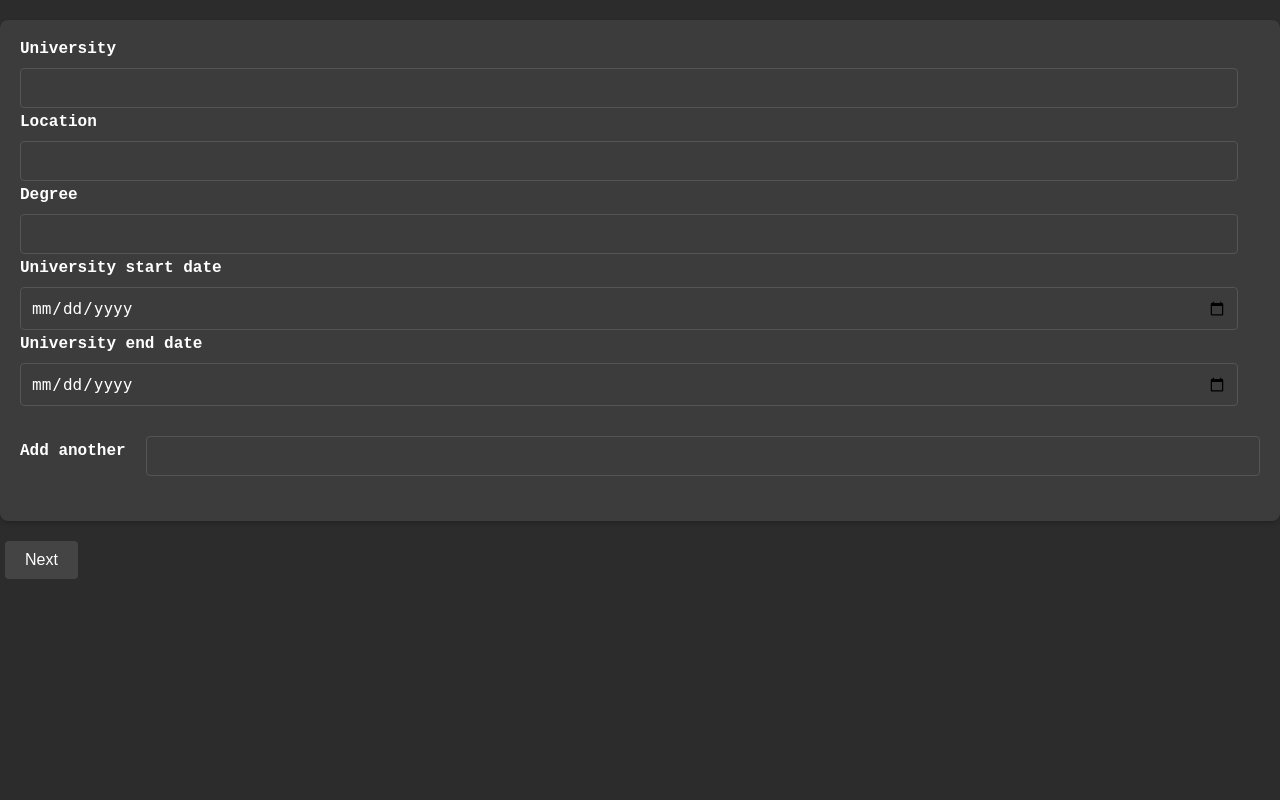
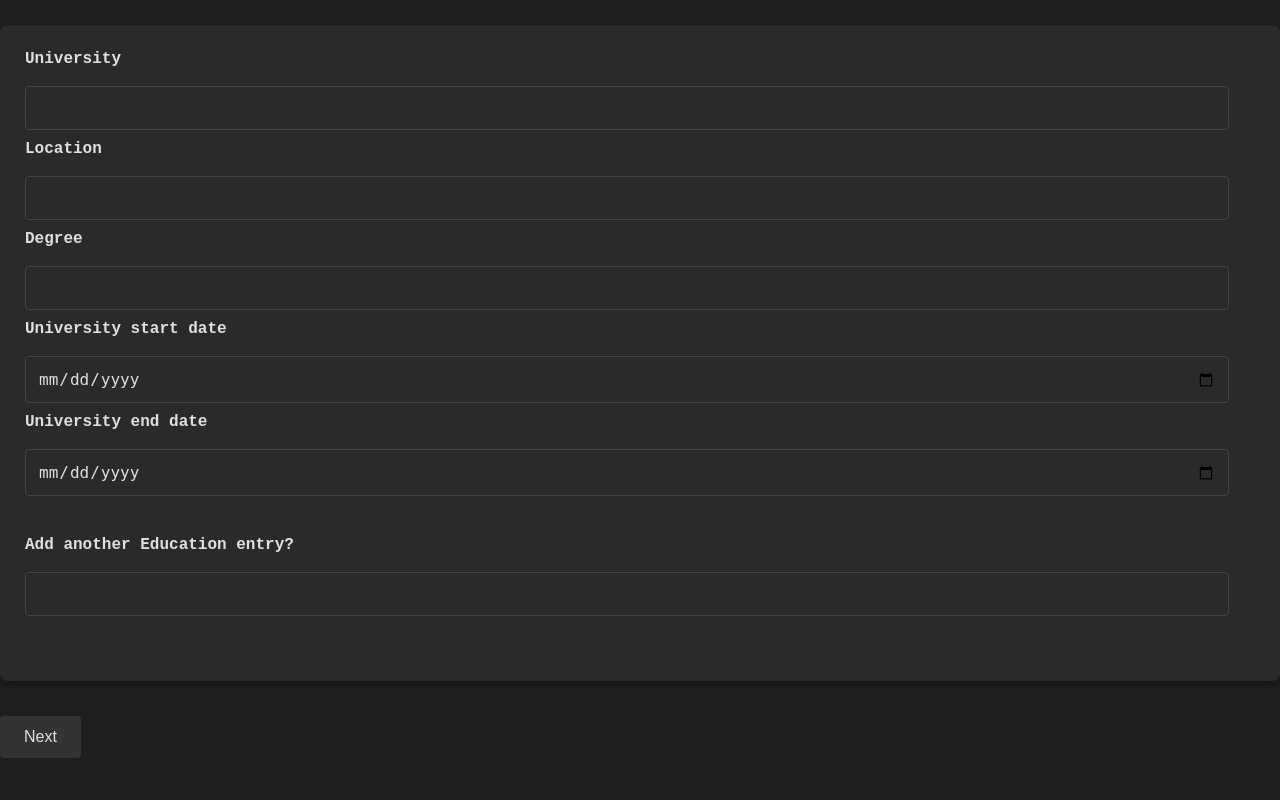
Before and after one commit to liamhoganson/cv-creator, a Python web app: template templates/education.html in a window 1280 px wide. Run offline with Jinja, Linux system fonts and the light colour scheme; the template is opened without the code that fills it, so the values that code supplies are empty, except form fields; form fields are guessed from the names that the template uses.

Commit message:
Restructured a bit and adjusted templates

```diff
--- a/abc.py
+++ b/abc.py
@@ -1,7 +1,6 @@
 from abc import ABC, abstractmethod
 
 class AbstractPage(ABC):
-
     @abstractmethod
     def process_form(self, form: object, is_multiple: bool=True) -> dict:
         pass
--- a/data_models/flask_form_data_models.py
+++ b/data_models/flask_form_data_models.py
@@ -85,7 +85,7 @@ class CertsDataModel(BaseModel):
         return CommonFunctionality(v=v).convert_to_list()
 
 class CompiledPayload(BaseModel):
-    user_data: Dict[str, str]
+    user_data: UserDataModel
     education_data: Optional[List[EducationDataModel]] = None
     experience_data: Optional[List[ExperienceDataModel]] = None
     projects_data: Optional[List[ProjectDataModel]] = None
--- a/network/API.py
+++ b/network/API.py
@@ -20,4 +20,4 @@ class ChatGPT():
                 {"role": "user", "content": f"Can you write me a professional resume summary given this data: {self.resume_data}"}
             ]
         )
-        return response
+        return response.choices[0].message.content
--- a/site/routes.py
+++ b/site/routes.py
@@ -43,6 +43,10 @@ def certs():
     page = CertsData()
     return page.handle_request()
 
+# @site.route('/ai-assist-options', methods=['GET', 'POST'])
+# def ai_assist():
+#     return page.handle_request()
+
 @site.route("/submit", methods=["GET"])
 def submit():
     return render_template("submitted.html")
--- a/static/styles.css
+++ b/static/styles.css
@@ -1,85 +1,97 @@
 body {
-    background-color: #2c2c2c; /* Gray/blackish background */
-    color: #ffffff; /* White text */
-    font-family: 'Courier New', monospace; /* Font style */
+    background-color: #1e1e1e;
+    color: #e0e0e0;
+    font-family: 'Courier New', monospace;
     margin: 0;
     padding: 0;
 }
 
 .container {
-    max-width: 900px;
+    max-width: 800px;
     margin: 0 auto;
-    padding: 20px;
+    padding: 30px;
 }
 
 .education-form, .project-form {
-    background-color: #3c3c3c; /* Dark gray background for forms */
-    padding: 20px;
-    margin: 20px 0; /* Spacing between forms */
+    background-color: #2a2a2a;
+    padding: 25px;
+    margin: 25px 0;
     border-radius: 8px;
-    box-shadow: 0 2px 4px rgba(0, 0, 0, 0.2);
+    box-shadow: 0 4px 8px rgba(0, 0, 0, 0.3);
 }
 
 button {
-    background-color: #444444; /* Dark gray buttons */
-    color: #ffffff; /* White text on buttons */
+    background-color: #333333;
+    color: #e0e0e0;
     border: none;
-    padding: 10px 20px;
-    margin: 0 5px;
+    padding: 12px 24px;
+    margin: 10px 0;
     cursor: pointer;
     border-radius: 4px;
     font-size: 16px;
+    transition: background-color 0.3s ease;
 }
 
 button:hover {
-    background-color: #555555; /* Slightly lighter gray on hover */
+    background-color: #444444;
 }
 
 input, textarea, select {
-    background-color: #3c3c3c; /* Dark gray background for input fields */
-    color: #ffffff; /* White text for input fields */
-    border: 1px solid #555555; /* Gray border */
-    padding: 10px;
-    margin: 5px 0;
-    width: calc(100% - 22px); /* Adjusted for padding and border */
+    background-color: #2a2a2a;
+    color: #e0e0e0;
+    border: 1px solid #444444;
+    padding: 12px;
+    margin: 10px 0;
+    width: calc(100% - 26px);
     box-sizing: border-box;
     border-radius: 4px;
     font-size: 16px;
+    transition: border-color 0.3s ease;
+}
+
+input:focus, textarea:focus, select:focus {
+    border-color: #666666;
+    outline: none;
 }
 
 input::placeholder, textarea::placeholder {
-    color: #bbbbbb; /* Light gray for placeholders */
+    color: #888888;
 }
 
 label {
     display: block;
-    margin-bottom: 5px;
+    margin-bottom: 8px;
     font-weight: bold;
 }
 
 .form-group {
-    margin-bottom: 15px;
+    margin-bottom: 20px;
 }
 
 textarea {
-    height: 100px; /* Adjust the height as needed */
+    height: 120px;
 }
 
 .add-entry-container {
-    display: flex;
-    align-items: center;
-    margin: 20px 0;
+    display: block;
+    margin: 30px 0;
 }
 
 .add-entry-container label {
-    margin-right: 10px;
-    white-space: nowrap; /* Prevent label from wrapping to next line */
-}
-
-.add-entry-container select {
-    margin-right: 10px; /* Space between select box and button */
+    display: block;
+    margin-bottom: 8px;
+    white-space: normal;
 }
 
 .add-entry-container button {
-    flex-shrink: 0;
+    width: auto;
+    padding: 10px 20px;
+    margin-top: 10px;
 }
+
+hr {
+    border: none;
+    height: 1px;
+    background-color: #444444;
+    margin: 40px 0;
+}
--- a/templates/certs.html
+++ b/templates/certs.html
@@ -14,5 +14,6 @@
             </div>
         </div>
         <button type="submit">Next</button>
+    </form>
 </body>
 </html>
--- a/templates/education.html
+++ b/templates/education.html
@@ -16,8 +16,8 @@
                 <div>{{ education_form.university_start_date.label }} {{ education_form.university_start_date }}</div>
                 <div>{{ education_form.university_end_date.label }} {{ education_form.university_end_date }}</div>
                 <div class="add-entry-container">
-                    <label for="add_another">{{ education_form.add_another.label }}</label>
-                    {{ education_form.add_another() }}
+                    <label for="add_another">Add another Education entry?</label>
+                    <div>{{ education_form.add_another() }}</div>
                 </div>
             </div>
         </div>
--- a/templates/experience.html
+++ b/templates/experience.html
@@ -14,7 +14,10 @@
                 <div>{{ experience_form.company.label }} {{ experience_form.company }}</div>
                 <div>{{ experience_form.location.label }} {{ experience_form.location }}</div>
                 <div>{{ experience_form.job_functions.label }} {{ experience_form.job_functions }}</div>
-                <div>{{ experience_form.add_another.label }}: {{ experience_form.add_another() }}</div>
+                <div class="add-entry-container">
+                    <label>{{ experience_form.add_another.label }}</label>
+                    {{ experience_form.add_another() }}
+                </div>
             </div>
         </div>
         <button type="submit">Next</button>
--- a/templates/index.html
+++ b/templates/index.html
@@ -6,7 +6,7 @@
     <link rel="stylesheet" href="{{ url_for('static', filename='styles.css') }}">
 </head>
 <body>
-    <form method="POST", action="{{ url_for('site.userinfo') }}">
+    <form method="POST" action="{{ url_for('site.userinfo') }}">
         {{ user_form.hidden_tag() }}
         <div id="userinfo-forms">
             <div class="userinfo-form">
--- a/templates/projects.html
+++ b/templates/projects.html
@@ -14,7 +14,10 @@
                 <div>{{ project_form.github_repo_link.label }} {{ project_form.github_repo_link }}</div>
                 <div>{{ project_form.skills_learned.label }} {{ project_form.skills_learned }}</div>
                 <div>{{ project_form.project_functions.label }} {{ project_form.project_functions }}</div>
-                <div>{{ project_form.add_another.label }}: {{ project_form.add_another() }}</div>
+                <div class="add-entry-container">
+                    <label>{{ project_form.add_another.label }}</label>
+                    {{ project_form.add_another() }}
+                </div>
             </div>
         </div>
         <button type="submit">Next</button>
```
Also changed, not shown: base_page.py (+3 -4 lines), templates/skills.html (line endings or trailing spaces).
